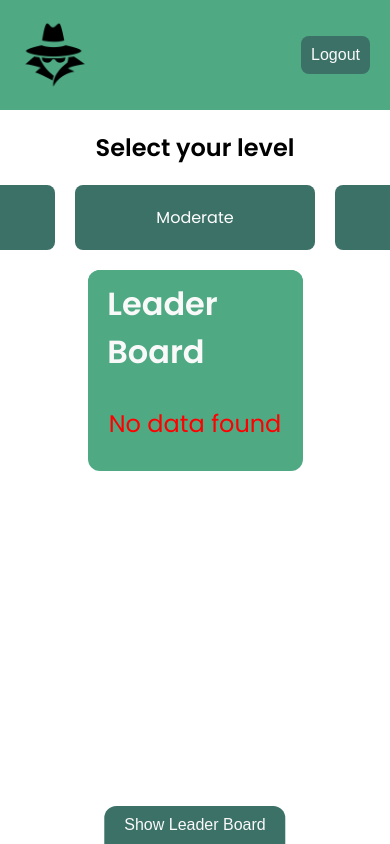
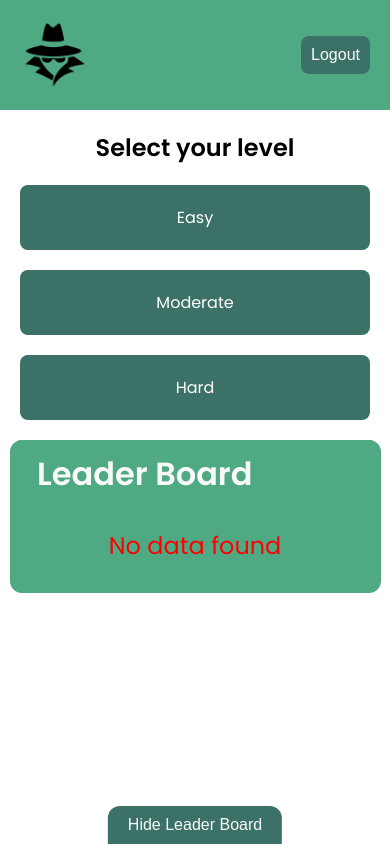
Before and after one commit to kasinathanb-AOT/Quizz-APp, a React (Vite) app: page /Quizz-APp/index/1 in a window 390 px wide. Both pictures are taken after a click on the button "Show Leader Board". Built offline with nearby package versions, Linux system fonts and the light colour scheme.

Commit message:
Buttons added for going back and exit

```diff
--- a/package.json
+++ b/package.json
@@ -4,7 +4,7 @@
   "version": "0.0.0",
   "type": "module",
   "scripts": {
-    "dev": "vite",
+    "dev": "vite --host --port 3000",
     "build": "vite build",
     "lint": "eslint . --ext js,jsx --report-unused-disable-directives --max-warnings 0",
     "preview": "vite preview"    ,
--- /dev/null
+++ b/src/components/leaderBoard/LeaderBoard.jsx
@@ -0,0 +1,44 @@
+import React from "react";
+import "./leaderBoard.scss";
+
+const LeaderBoard = ({ leaderBoard, userName, animationClass }) => {
+  return (
+    <div className={`leader-board ${animationClass}`}>
+      <div className="heading">
+        <h1>Leader Board</h1>
+      </div>
+      <div className="content">
+        {leaderBoard.length > 0 ? (
+          <ul>
+            {leaderBoard.map((item, index) => (
+              <li
+                key={index}
+                style={{
+                  background: userName === item.name ? "#d3ede8" : "",
+                  color: userName === item.name ? "#000" : "",
+                }}
+              >
+                <span className="first">
+                  <span>
+                    #<span className="rank">{index + 1}</span>
+                  </span>
+                  <p className="leader-name">
+                    {userName === item.name ? "You" : item.name}
+                  </p>
+                </span>
+                <p>
+                  {item.score}
+                  <span>pts</span>
+                </p>
+              </li>
+            ))}
+          </ul>
+        ) : (
+          <p className="error leader-error">No data found</p>
+        )}
+      </div>
+    </div>
+  );
+};
+
+export default LeaderBoard;
--- a/src/components/quizcard/quizcard.scss
+++ b/src/components/quizcard/quizcard.scss
@@ -6,11 +6,15 @@
     overflow-x: hidden;
     gap: 64px;
 
+    @media screen and (max-width:480px) {
+        padding: 16px;
+    }
+
     .quiz-score {
         position: relative;
         width: 100%;
         max-width: 400px;
-        height: 400px;
+        min-height: 400px;
         display: flex;
         flex-direction: column;
         align-items: center;
@@ -100,14 +104,14 @@
 
             .btn-container {
                 display: flex;
-                justify-content: flex-end;
+                justify-content: space-between;
 
                 & button {
                     padding: 10px 20px;
                     border-radius: 12px;
                     border: none;
 
-                    &:hover {
+                    &:active {
                         cursor: pointer;
                         background: var(--secondary-color);
                     }
--- a/src/components/signup/signup.scss
+++ b/src/components/signup/signup.scss
@@ -11,6 +11,11 @@
     gap: 10px;
     border-radius: 0.5rem;
     box-shadow: 0 4px 6px rgba(0, 0, 0, 0.1);
+
+    @media screen and (max-width:480px) {
+        padding: 20px;
+        max-width: 500px;
+    }
 
     .signup-header {
         font-size: 2rem;
@@ -27,8 +32,6 @@
     .signup-input {
         width: 90%;
         font-size: 1rem;
-
-
     }
 
 
--- a/src/pages/auth/auth.scss
+++ b/src/pages/auth/auth.scss
@@ -3,22 +3,36 @@
   margin: auto;
   height: 100%;
   min-height: 100vh;
+  gap: 20px;
+
+  @media screen and (max-width:480px) {
+    flex-direction: column-reverse;
+  }
 
   .auth-left,
   .auth-right {
     flex-grow: 1;
     display: flex;
-    flex-direction: column;
     justify-content: center;
     align-items: center;
     padding: 2rem;
+
+    @media screen and (max-width:768px) {
+      padding: 1rem;
+    }
   }
 
   .auth-left {
     flex: 1;
+    flex-direction: column;
     color: var(--text-color);
     background: var(--primary-color);
     text-align: center;
+
+    @media screen and (max-width:480px) {
+      flex-direction: column-reverse;
+    }
+
     & h1 {
       font-size: 38px;
     }
@@ -39,6 +53,10 @@
       margin: 0;
       width: 60%;
       z-index: -1;
+
+      @media screen and (max-width:1024px) {
+        width: 100%;
+      }
     }
   }
 }
--- a/src/pages/userIndex/UserIndex.jsx
+++ b/src/pages/userIndex/UserIndex.jsx
@@ -1,20 +1,42 @@
-import React, { useState } from "react";
+import React, { useEffect, useState } from "react";
 import Navbar from "../../components/navbar/Navbar";
 import QuizCard from "../../components/quizcard/QuizCard";
 import "./userindex.scss";
 import { useParams } from "react-router-dom";
+import LeaderBoard from "../../components/leaderBoard/LeaderBoard";
 
 function UserIndex() {
   const [level, setLevel] = useState("");
   const userNamePara = useParams();
   const userName = userNamePara.username;
   const [boardStatus, setBoardStatus] = useState(false);
+  const [animationClass, setAnimationClass] = useState("hide");
 
   const leaderBoard = (
     JSON.parse(localStorage.getItem("leaderBoard")) || []
   ).sort((a, b) => {
     return b.score - a.score;
   });
+
+  const handleExit =()=>{
+    setLevel ("")
+  }
+  useEffect(() => {
+    const handleBeforeUnload = (e) => {
+      e.preventDefault();
+      e.returnValue =
+        "You have unsaved changes. Are you sure you want to leave?";
+    };
+
+    if (level) {
+      window.addEventListener("beforeunload", handleBeforeUnload);
+    }
+
+    return () => {
+      window.removeEventListener("beforeunload", handleBeforeUnload);
+    };
+  }, [level]);
+
   const levels = ["Easy", "Moderate", "Hard"];
   const backHome = () => {
     setLevel("");
@@ -33,8 +55,15 @@ function UserIndex() {
   };
 
   const toggleLeaderBoard = () => {
-    setBoardStatus(!boardStatus);
+    if (boardStatus) {
+      setAnimationClass("hide");
+      setTimeout(() => setBoardStatus(false), 200);
+    } else {
+      setBoardStatus(true);
+      setAnimationClass("show");
+    }
   };
+
   return (
     <div className="main">
       <Navbar />
@@ -44,14 +73,14 @@ function UserIndex() {
           username={userName}
           backHome={backHome}
           leaderBoard={leaderBoardFn}
+          exit={()=>handleExit()}
         />
       ) : (
         <>
           <div className="quiz-card-container">
             <h2>Select your level</h2>
             <ul>
-              {levels.map((item, index) => {
-                return (
+              {levels.map((item, index) => (
                 <li
                   className={`quiz-card ${item.toLowerCase()}`}
                   key={index}
@@ -59,59 +88,22 @@ function UserIndex() {
                 >
                   {item}
                 </li>
-                );
-              })}
+              ))}
             </ul>
           </div>
-          {boardStatus ? (
-            <div className={`leader-board ${boardStatus ? "show" : "hide"}`}>
-              <div className="heading">
-                <h1>Leader Board</h1>
-              </div>
-              <div className="content">
-                {leaderBoard.length > 0 ? (
-                  <ul>
-                    {leaderBoard.map((item, index) => {
-                      return (
-                        <li
-                          key={index}
-                          style={{
-                            background: userName === item.name ? "#d3ede8" : "",
-                            color: userName === item.name ? "#000" : "",
-                          }}
-                        >
-                          <span className="first">
-                            <span>
-                              #<span className="rank">{index + 1}</span>
-                            </span>
-                            <p className="leader-name">
-                              {userName === item.name ? "You" : item.name}
-                            </p>
-                          </span>
-                          <p>
-                            {item.score}
-                            <span>pts</span>
-                          </p>
-                        </li>
-                      );
-                    })}
-                  </ul>
-                ) : (
-                  <p className="error leader-error">No data found</p>
-                )}
-              </div>
-            </div>
-          ) : (
-            ""
+          {boardStatus && (
+            <LeaderBoard
+              leaderBoard={leaderBoard}
+              userName={userName}
+              animationClass={animationClass}
+            />
           )}
         </>
       )}
-      {!level ? (
-        <button className="show-btn" onClick={() => toggleLeaderBoard()}>
-          Show Leader Board
+      {!level && (
+        <button className="show-btn" onClick={toggleLeaderBoard}>
+          {boardStatus ? "Hide" : "Show"} Leader Board
         </button>
-      ) : (
-        ""
       )}
     </div>
   );
--- a/src/pages/userIndex/userindex.scss
+++ b/src/pages/userIndex/userindex.scss
@@ -41,6 +41,7 @@
             display: flex;
             align-items: center;
             gap: 20px;
+            flex-wrap: wrap;
         }
 
         .quiz-card {
@@ -52,6 +53,7 @@
             align-items: center;
             background-color: var(--secondary-color);
             color: white;
+            flex-grow: 1;
             transition: 0.2s ease all;
 
             &:hover {
@@ -74,6 +76,10 @@
         max-height: 400px;
         overflow: auto;
         transition: all 0.2s ease-in-out;
+
+        @media screen and (max-width:768px) {
+            max-width: 90%;
+        }
 
         & .heading {
             color: var(--text-color);
--- a/vite.config.js
+++ b/vite.config.js
@@ -1,5 +1,5 @@
-import { defineConfig } from 'vite'
-import react from '@vitejs/plugin-react'
+import { defineConfig } from "vite";
+import react from "@vitejs/plugin-react";
 
 // https://vitejs.dev/config/
-export default defineConfig({ base: "/Quizz-APp", plugins: [react()], })
+export default defineConfig({ base: "/Quizz-APp", plugins: [react()] });
```
Also changed, not shown: src/components/quizcard/QuizCard.jsx (+27 -3 lines), src/components/leaderBoard/leaderBoard.scss (added), src/pages/auth/Auth.jsx (line endings or trailing spaces). Lines whose indentation alone changed are shown as unchanged.
